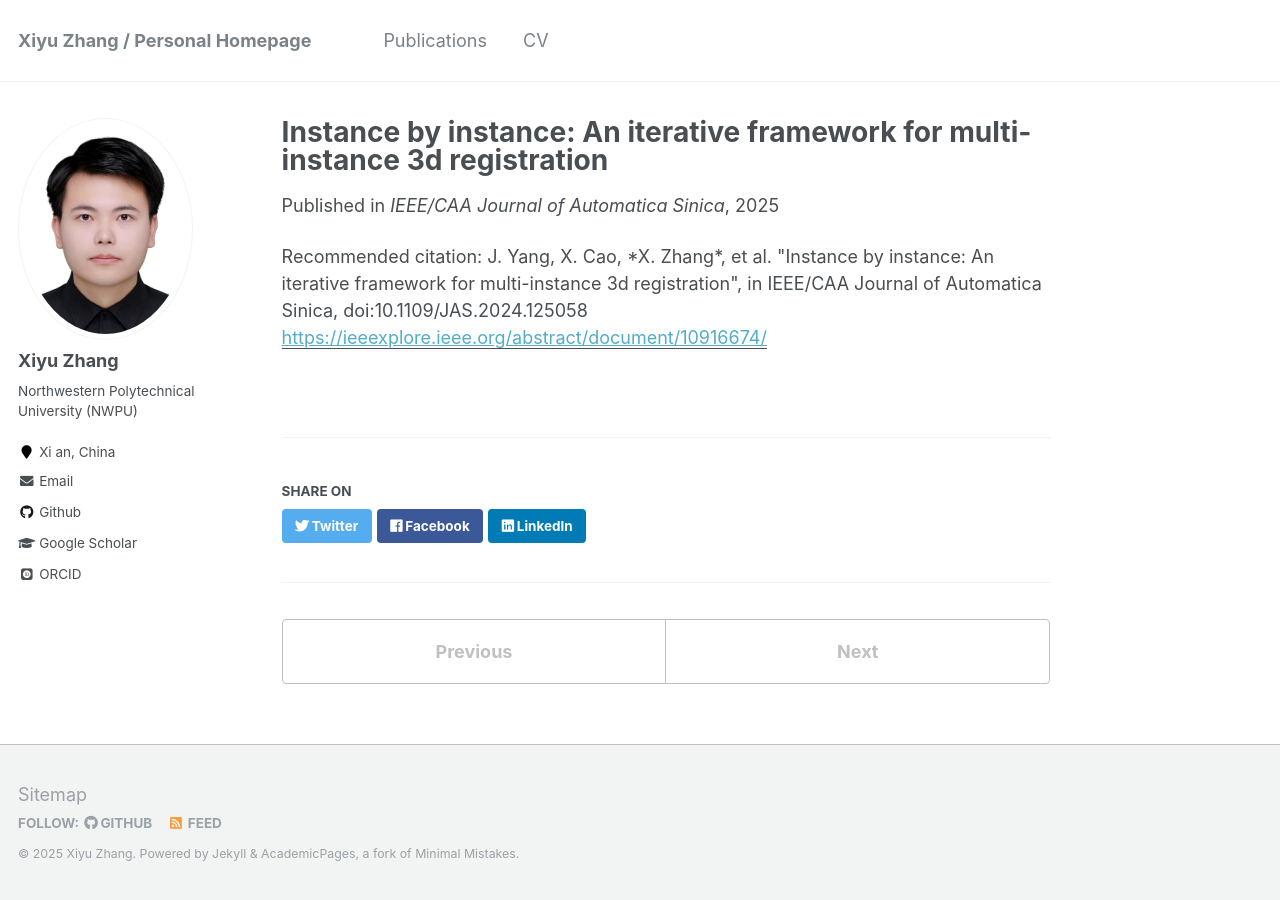
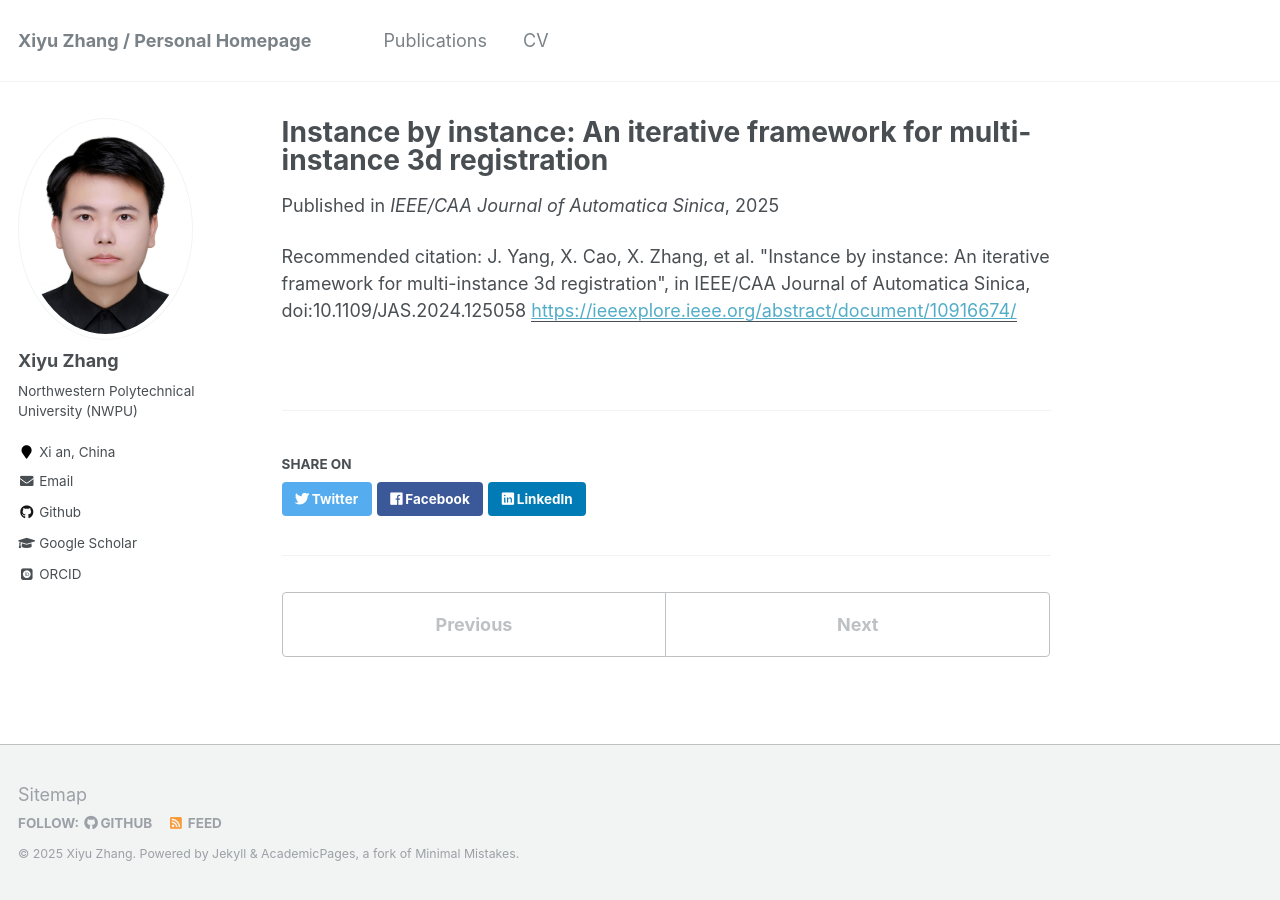
Before and after one commit to zhangxy0517/zhangxy0517.github.io, a Jekyll site: the page built from _publications/IBI.md, in a window 1280 px wide. Built offline with Jekyll 4.4.1, drawn with Linux system fonts in a browser that asks for light colours; some web fonts are replaced.

Commit message:
Update IBI.md

```diff
--- a/_publications/IBI.md
+++ b/_publications/IBI.md
@@ -5,5 +5,5 @@ permalink: /publication/IBI
 date: 2025-3-7
 venue: 'IEEE/CAA Journal of Automatica Sinica'
 paperurl: 'https://ieeexplore.ieee.org/abstract/document/10916674/'
-citation: 'J. Yang, X. Cao, *X. Zhang*, et al. "Instance by instance: An iterative framework for multi-instance 3d registration", in IEEE/CAA Journal of Automatica Sinica, doi:10.1109/JAS.2024.125058'
+citation: 'J. Yang, X. Cao, X. Zhang, et al. "Instance by instance: An iterative framework for multi-instance 3d registration", in IEEE/CAA Journal of Automatica Sinica, doi:10.1109/JAS.2024.125058'
 ---
```
